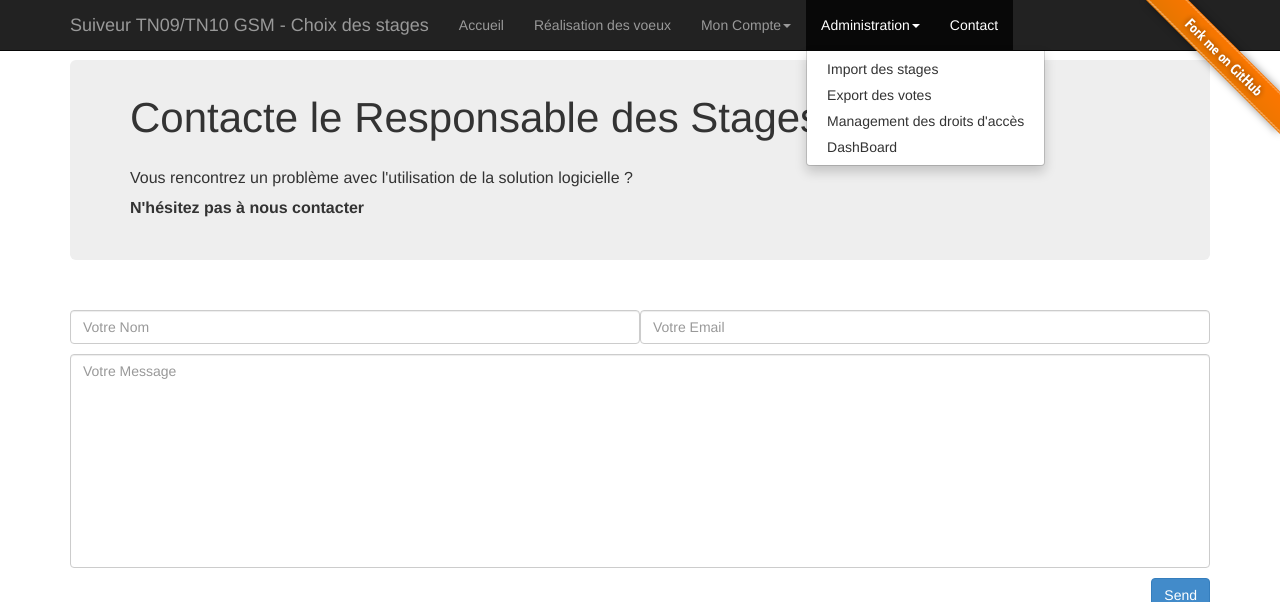
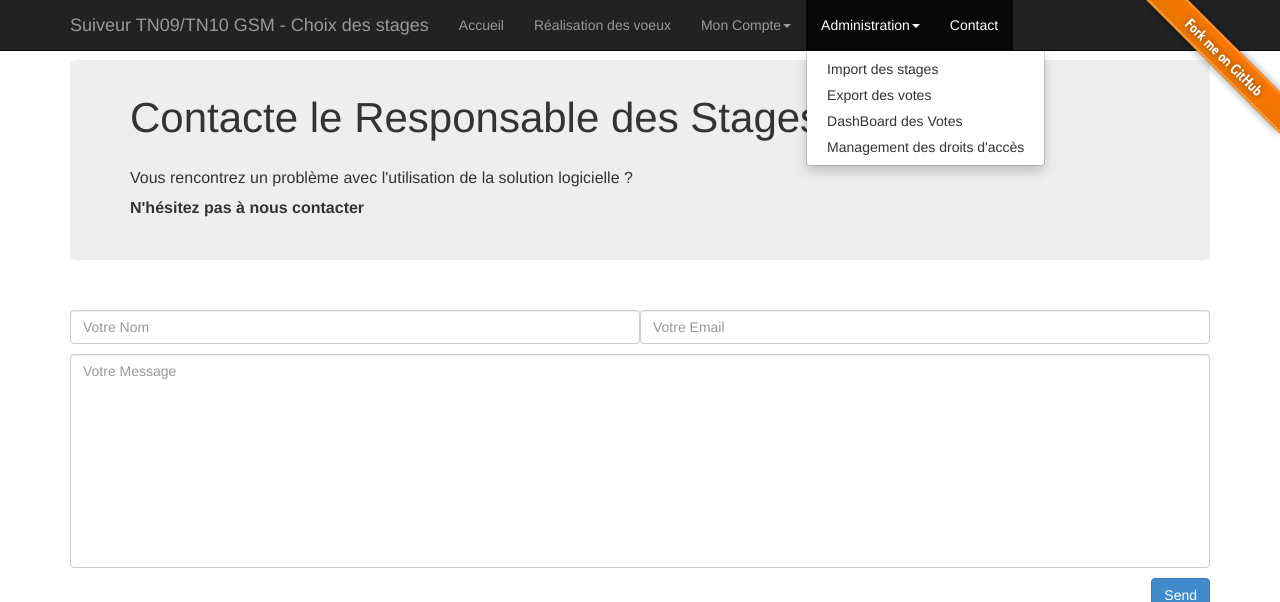
Before and after one commit to DEKHTIARJonathan/TxChoixDesStages, a PHP site: page /contact/index.php in a window 1280 px wide, after a click on "Administration". Shown: the top 602 px of the page. Run offline with PHP 8.4, Linux system fonts and the light colour scheme; some libraries are stand-ins or nearby versions.

Commit message:
userManagement added to header + db modified avec les droits pour les utilisateurs

```diff
--- a/parts/header.php
+++ b/parts/header.php
@@ -33,8 +33,8 @@
 		             	<ul class="dropdown-menu" role="menu" aria-labelledby="drop1">
 			                <li role="presentation"><a role="menuitem" tabindex="-1" href="/admin/">Import des stages</a></li>
 			                <li role="presentation"><a role="menuitem" tabindex="-1" href="/admin/export.php">Export des votes</a></li>
-			                <li role="presentation"><a role="menuitem" tabindex="-1" href="/admin/">Management des droits d'accès</a></li>
-			                <li role="presentation"><a role="menuitem" tabindex="-1" href="/admin/dashboard.php">DashBoard</a></li>
+			                <li role="presentation"><a role="menuitem" tabindex="-1" href="/admin/dashboard.php">DashBoard des Votes</a></li>
+			                <li role="presentation"><a role="menuitem" tabindex="-1" href="/admin/userManagement.php">Management des droits d'accès</a></li>
 		            	</ul>
 		            </li>
 
--- a/sql/req_Max_demand_stage.sql
+++ /dev/null
@@ -1 +0,0 @@
-select stage, count(*) as 'max_demand' FROM `votes` group by `stage` order by max_demand DESC limit 1
```
Also changed, not shown: sql/db.sql (+4 -3 lines).
